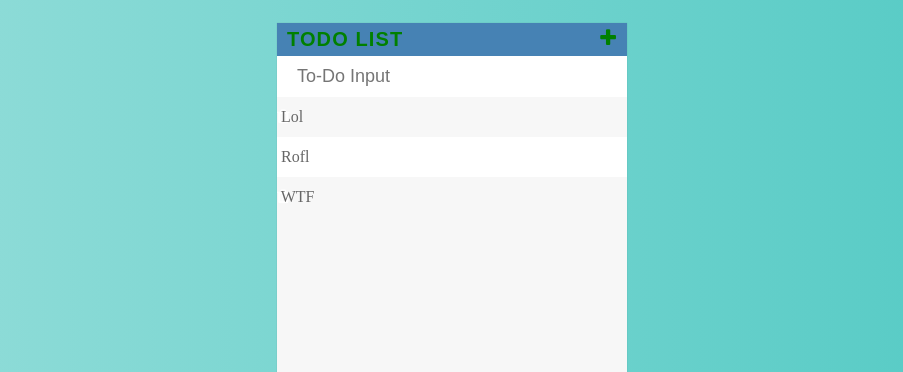
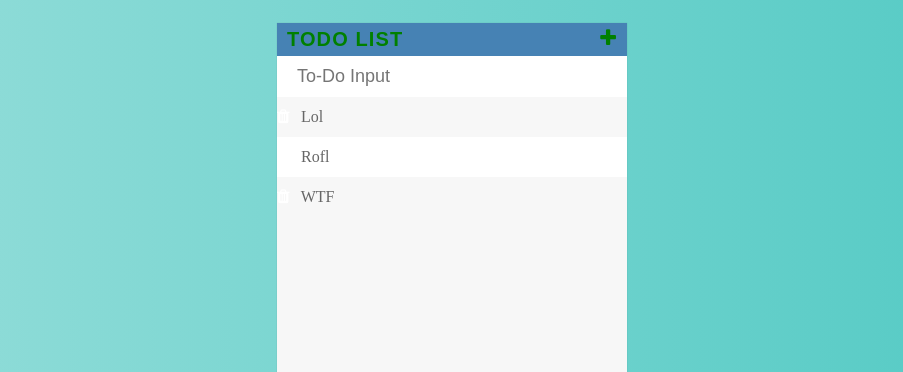
Before and after one commit to Ishaan28malik/Hacktoberfest-2024, a PHP site: page /Todo/todo.html in a window 1280 px wide. Shown: the part 129-501 px from the top of the page, without its empty margins (188-1091 px from the left). Run offline with PHP 8.4, Linux system fonts and the light colour scheme.

Commit message:
fixed fa-trash class

```diff
--- a/Todo/todos.css
+++ b/Todo/todos.css
@@ -43,7 +43,7 @@ h1{
 }
 
 .fa-trash{
-	margin: right:20px;
+	margin-right:20px;
 	background: #FA2C40;
 	color: white;
 	text-align: center;
```
